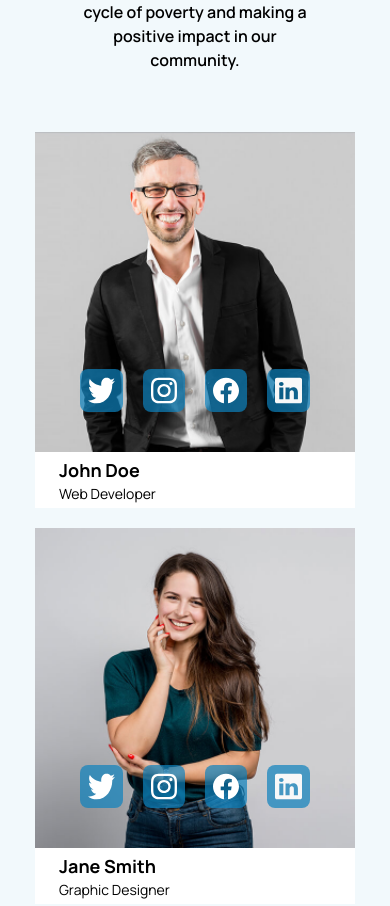
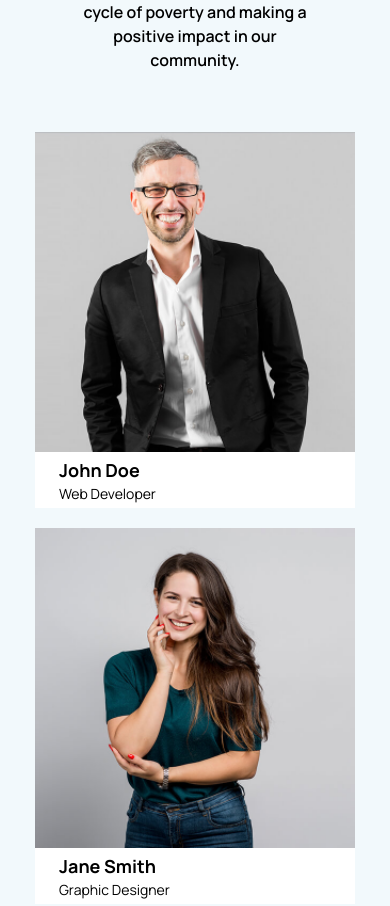
Before and after one commit to abel-cosmic/ChainsCharity, a React (Vite) app: page / in a window 390 px wide. Shown: the part 7524-8430 px from the top of the page. Built offline with nearby package versions, Linux system fonts and the light colour scheme.

Commit message:
Made more responsive

```diff
--- a/src/assets/components/Profile.jsx
+++ b/src/assets/components/Profile.jsx
@@ -10,9 +10,11 @@ const Profile = ({ profile }) => {
   };
   const [isHovered, setHovered] = useState(false);
   return (
-    <div className="profileCard bg-neutral flex flex-col w-[20rem] hover:shadow-blue">
-      <div style={divImageStyle} className="h-[20rem]  max-md:w-[300px]">
-        <div className="socla-media-link flex items-end gap-5 mb-2 self-center justify-center pb-10 h-[20rem] ">
+    <div className=" bg-neutral flex flex-col w-[20rem] hover:shadow-blue"
+    onMouseEnter={() => setHovered(true)}
+    onMouseLeave={() => setHovered(false)}>
+      <div style={divImageStyle} className="h-[20rem] ">
+        <div className={`${isHovered ? "flex" : "hidden"} flex items-end gap-5 mb-2 self-center justify-center pb-4 h-[20rem]`}>
           <Link
             to={profile.socialMedia.twitter}
             className="bg-primary bg-opacity-70 p-2 rounded-lg hover:bg-opacity-100"
```
